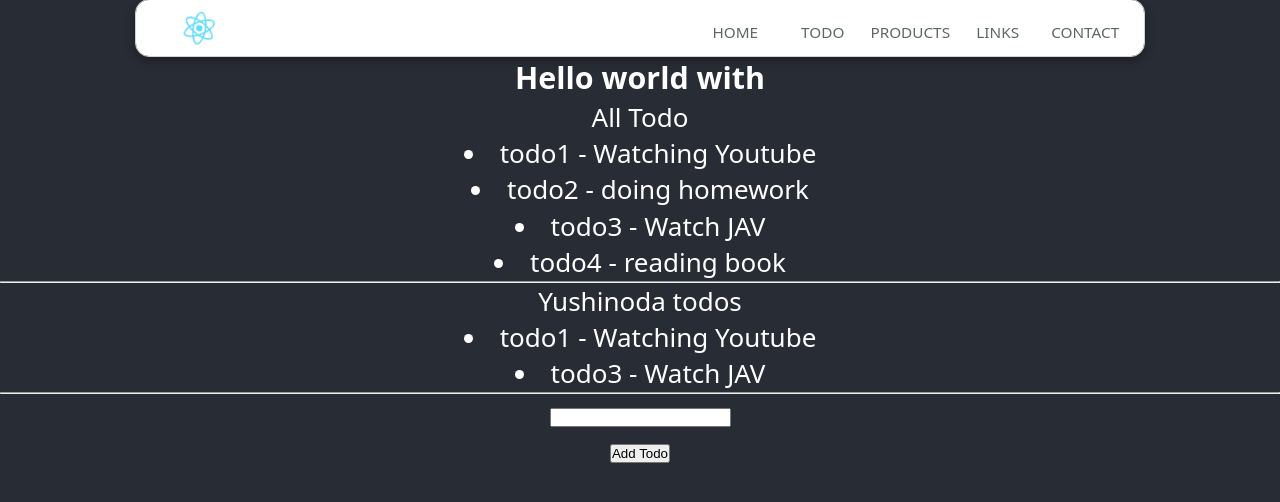
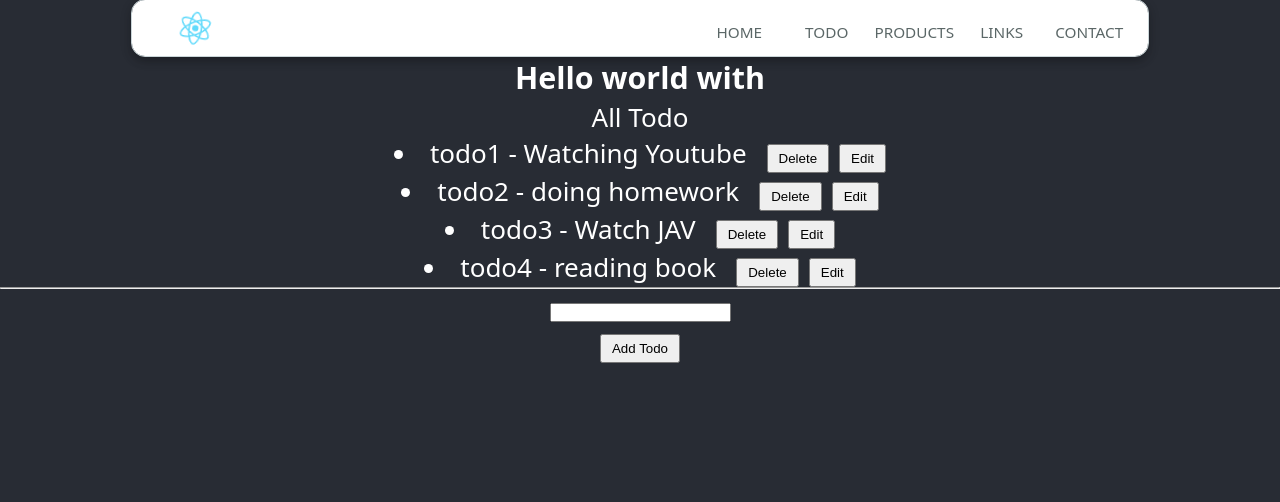
Before and after one commit to allenmeou/react-hook, a React (Create React App) app: page / in a window 1280 px wide. Shown: the top 502 px of the page. Built offline with nearby package versions, Linux system fonts and the light colour scheme.

Commit message:
upload code video #13

```diff
--- a/src/App.js
+++ b/src/App.js
@@ -7,7 +7,9 @@ import Todo from "./views/Todo/Todo";
 const App = () => {
   // STATE
   const [name, setName] = useState("");
+
   const [address, setAddress] = useState("");
+
   const [todos, setTodos] = useState([
     {
       id: "todo1",
@@ -38,6 +40,7 @@ const App = () => {
       alert("empty input");
       return;
     }
+
     let newTodo = {
       id: Math.floor(Math.random() * 1000),
       title: address,
@@ -46,8 +49,15 @@ const App = () => {
     setTodos([...todos, newTodo]);
     setAddress("");
   };
+
   const handleChangeValueInput = (event) => {
     setAddress(event.target.value);
+  };
+
+  const handleDeleteDataTodos = (id) => {
+    let currentTodos = todos;
+    currentTodos = currentTodos.filter((item) => item.id !== id);
+    setTodos(currentTodos);
   };
 
   return (
@@ -55,11 +65,15 @@ const App = () => {
       <header className="App-header">
         <Nav />
         <h3>Hello world with {name}</h3>
-        <Todo todos={todos} title={"All Todo"} />
         <Todo
+          todos={todos}
+          title={"All Todo"}
+          handleDeleteDataTodos={handleDeleteDataTodos}
+        />
+        {/* <Todo
           todos={todos.filter((item) => item.type === "Yushinoda")}
           title={`Yushinoda todos`}
-        />
+        /> */}
         <input
           type="text"
           value={address}
--- a/src/views/Todo/Todo.js
+++ b/src/views/Todo/Todo.js
@@ -1,14 +1,35 @@
+import "./Todo.scss";
 const Todo = (props) => {
-  const todos = props.todos;
+  const { todos, title, handleDeleteDataTodos } = props;
+
+  const handleDeleteTodo = (id) => {
+    handleDeleteDataTodos(id);
+  };
 
   return (
     <div className="todo-container">
-      <div className="title">{props.title}</div>
-      {todos.map((item, index) => {
+      <div className="title">{title}</div>
+      {todos.map((todo, index) => {
         return (
-          <li key={item.id}>
-            {item.id} - {item.title}
-          </li>
+          <div
+            key={todo.id}
+            style={{ display: "flex", justifyContent: "center" }}
+          >
+            <div>
+              <li style={{ marginRight: 20 }}>
+                {todo.id} - {todo.title}
+              </li>
+            </div>
+            <div>
+              <button
+                style={{ marginRight: 10 }}
+                onClick={() => handleDeleteTodo(todo.id)}
+              >
+                Delete
+              </button>
+              <button>Edit</button>
+            </div>
+          </div>
         );
       })}
       <hr />
--- /dev/null
+++ b/src/views/Todo/Todo.scss
@@ -0,0 +1,3 @@
+button {
+  padding: 5px 10px;
+}
```
